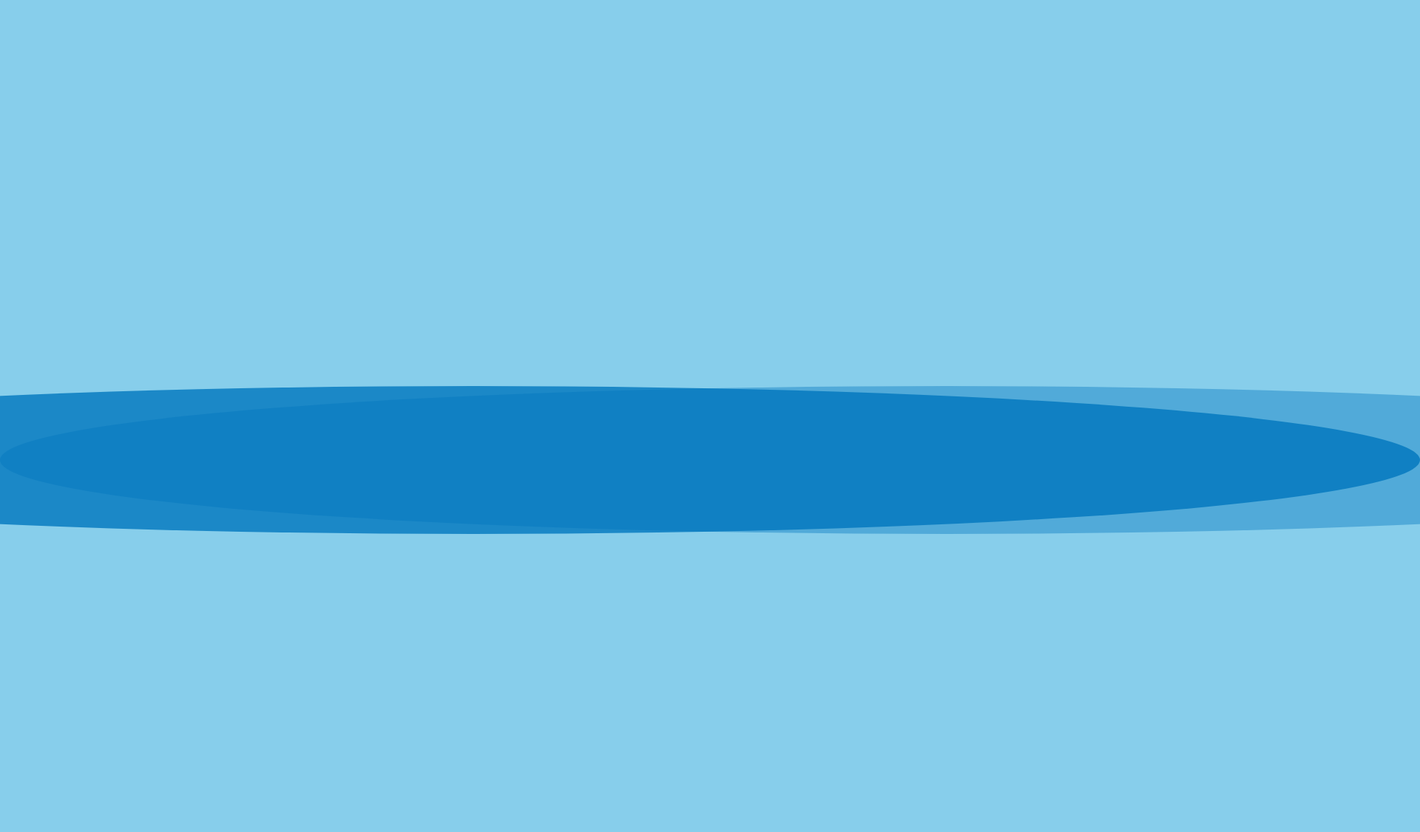
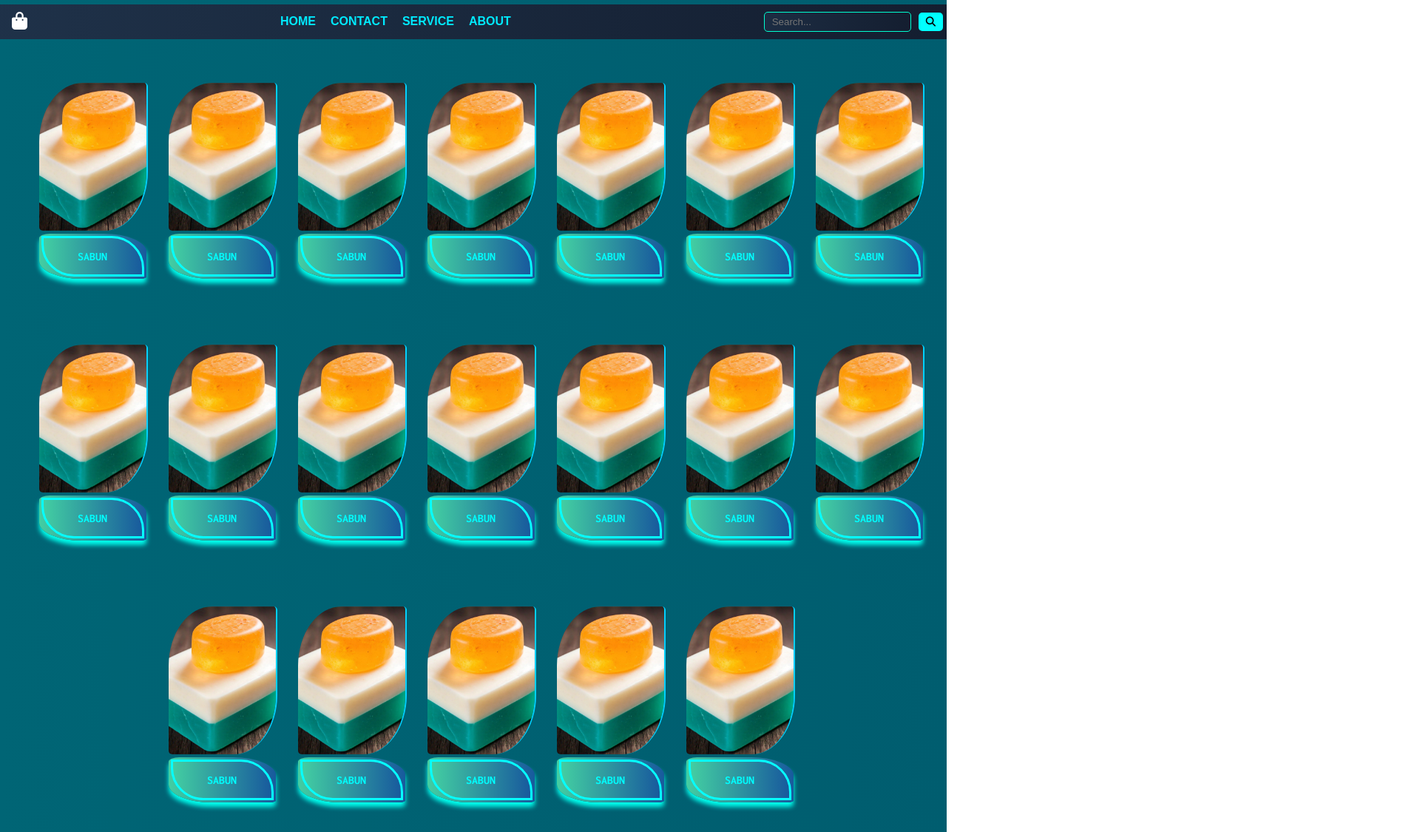
Before and after one commit to WeRavens/Shopping, a plain HTML site: page index.html in a window 1280 px wide. Shown: the part 78-1203 px from the top of the page at 74% size, 1920 px wide, since content can reach past the window. Before the commit the page ends 800 px from the top, so only its background shows below. Drawn offline with Linux system fonts and the light colour scheme; a web font is replaced by a local one.

Commit message:
Update index.html

```diff
--- a/index.html
+++ b/index.html
@@ -1,55 +1,119 @@
+<!DOCTYPE html>
+<html lang="en">
+<head>
+  <link rel="icon" type="image/x-icon" href="naga.png">
+  <link rel="stylesheet" href="https://cdnjs.cloudflare.com/ajax/libs/font-awesome/6.7.2/css/all.min.css">
+  <meta charset="UTF-8">
+  <meta name="viewport" content="width=device-width, initial-scale=1.0">
+  <title>Navbar with Search</title>
+ <link rel="stylesheet" href="radjj.css">
+</head>
+<body>
+  <header>
+    <div class="grd"><h1>WERAVENS.ID</h1></div>
+
+  </header>
+  <nav>
+    <!-- Logo -->
+    <div class="logo"><i class="fa-solid fa-bag-shopping"></i></div>
+
+    <!-- Navigation Links -->
+    <ul class="nav-links">
+      <li><a href="https://www.w3schools.com/#gsc.tab=0&gsc.q=strong" target="_blank">HOME</a></li>
+      <li><a href="https://wa.me/6285174202647?text=pesan
+        ">CONTACT</a></li>
+      <li><a href="#">SERVICE</a></li>
+      <li><a href="#">ABOUT</a></li>
+    </ul>
+
+    <!-- Search Bar -->
+    <div class="search-container">
+      <input type="text" placeholder="Search..." style="color: rgb(0, 0, 0);">
+      <button type="button"><i class="fa fa-search"></i></button>
+    </div>
+
+    <!-- Menu Button -->
+    <button class="menu-button" onclick="toggleMenu()">☰</button>
+  </nav>
+  <!-- kartu -->
+  <div class="maincard">
+    <div class="card"><img src="photo_2025-01-18_08-33-47.jpg" alt="" class="photo">
+      <div class="dess" style="padding: 3px;"><div class="des"><p><strong>SABUN</strong></p></div></div>
+     </div>
+    <div class="card"><img src="photo_2025-01-18_08-33-47.jpg" alt="" class="photo">
+      <div class="dess" style="padding: 3px;"><div class="des"><p><strong>SABUN</strong></p></div></div>
+     </div>
+    <div class="card"><img src="photo_2025-01-18_08-33-47.jpg" alt="" class="photo">
+      <div class="dess" style="padding: 3px;"><div class="des"><p><strong>SABUN</strong></p></div></div>
+     </div>
+    <div class="card"><img src="photo_2025-01-18_08-33-47.jpg" alt="" class="photo">
+      <div class="dess" style="padding: 3px;"><div class="des"><p><strong>SABUN</strong></p></div></div>
+     </div>
+    <div class="card"><img src="photo_2025-01-18_08-33-47.jpg" alt="" class="photo">
+      <div class="dess" style="padding: 3px;"><div class="des"><p><strong>SABUN</strong></p></div></div>
+     </div>
+    <div class="card"><img src="photo_2025-01-18_08-33-47.jpg" alt="" class="photo">
+      <div class="dess" style="padding: 3px;"><div class="des"><p><strong>SABUN</strong></p></div></div>
+     </div>
+    <div class="card"><img src="photo_2025-01-18_08-33-47.jpg" alt="" class="photo">
+      <div class="dess" style="padding: 3px;"><div class="des"><p><strong>SABUN</strong></p></div></div>
+     </div>
+    <div class="card"><img src="photo_2025-01-18_08-33-47.jpg" alt="" class="photo">
+      <div class="dess" style="padding: 3px;"><div class="des"><p><strong>SABUN</strong></p></div></div>
+     </div>
+    <div class="card"><img src="photo_2025-01-18_08-33-47.jpg" alt="" class="photo">
+      <div class="dess" style="padding: 3px;"><div class="des"><p><strong>SABUN</strong></p></div></div>
+     </div>
+    <div class="card"><img src="photo_2025-01-18_08-33-47.jpg" alt="" class="photo">
+      <div class="dess" style="padding: 3px;"><div class="des"><p><strong>SABUN</strong></p></div></div>
+     </div>
+    <div class="card"><img src="photo_2025-01-18_08-33-47.jpg" alt="" class="photo">
+      <div class="dess" style="padding: 3px;"><div class="des"><p><strong>SABUN</strong></p></div></div>
+     </div>
+    <div class="card"><img src="photo_2025-01-18_08-33-47.jpg" alt="" class="photo">
+      <div class="dess" style="padding: 3px;"><div class="des"><p><strong>SABUN</strong></p></div></div>
+     </div>
+    <div class="card"><img src="photo_2025-01-18_08-33-47.jpg" alt="" class="photo">
+      <div class="dess" style="padding: 3px;"><div class="des"><p><strong>SABUN</strong></p></div></div>
+     </div>
+    <div class="card"><img src="photo_2025-01-18_08-33-47.jpg" alt="" class="photo">
+      <div class="dess" style="padding: 3px;"><div class="des"><p><strong>SABUN</strong></p></div></div>
+     </div>
+    <div class="card"><img src="photo_2025-01-18_08-33-47.jpg" alt="" class="photo">
+      <div class="dess" style="padding: 3px;"><div class="des"><p><strong>SABUN</strong></p></div></div>
+     </div>
+    <div class="card"><img src="photo_2025-01-18_08-33-47.jpg" alt="" class="photo">
+      <div class="dess" style="padding: 3px;"><div class="des"><p><strong>SABUN</strong></p></div></div>
+     </div>
+    <div class="card"><img src="photo_2025-01-18_08-33-47.jpg" alt="" class="photo">
+      <div class="dess" style="padding: 3px;"><div class="des"><p><strong>SABUN</strong></p></div></div>
+     </div>
+    <div class="card"><img src="photo_2025-01-18_08-33-47.jpg" alt="" class="photo">
+      <div class="dess" style="padding: 3px;"><div class="des"><p><strong>SABUN</strong></p></div></div>
+     </div>
+    <div class="card"><img src="photo_2025-01-18_08-33-47.jpg" alt="" class="photo">
+      <div class="dess" style="padding: 3px;"><div class="des"><p><strong>SABUN</strong></p></div></div>
+     </div>
+
+</div>
+</div>
 
 
 
-<!DOCTYPE html>
-<html lang="en">
-<head><style>
-     body {
-    margin: 0;
-    background: #87ceeb; /* Langit biru */
-    overflow: hidden;
-  }
 
-  .wave {
-    position: absolute;
-    bottom: 0;
-    width: 200%;
-    height: 200px;
-    background: rgba(0, 119, 190, 0.8);
-    border-radius: 50%;
-    animation: waveAnimation 10s infinite linear;
-  }
 
-  .wave:nth-child(2) {
-    animation-delay: -5s;
-    opacity: 0.5;
-  }
 
-  @keyframes waveAnimation {
-    from {
-      transform: translateX(0);
+
+  <script>
+    function toggleMenu() {
+      const navLinks = document.querySelector('.nav-links');
+      navLinks.classList.toggle('active');
     }
-    to {
-      transform: translateX(-50%);
-    }
-  }
-  </style>
-    <meta charset="UTF-8">
-    <meta name="viewport" content="width=device-width, initial-scale=1.0">
-    <title>Document</title>
-</head>
-<body><div class="wave"></div>
-    <div class="wave"></div>
-    <script>
-        for (let i = 0; i < 100; i++) {
-    const flame = document.createElement('div');
-    flame.className = 'fire';
-    flame.style.left = `${Math.random() * 100}vw`;
-    flame.style.background = `hsl(${Math.random() * 50 + 30}, 100%, 50%)`;
-    flame.style.animationDuration = `${Math.random() * 1 + 1.5}s`;
-    flame.style.animationDelay = `${Math.random()}s`;
-    document.body.appendChild(flame);
-  }
-      </script>
+
+    // gelembung
+
+
+  </script>
+
 </body>
 </html>
```
